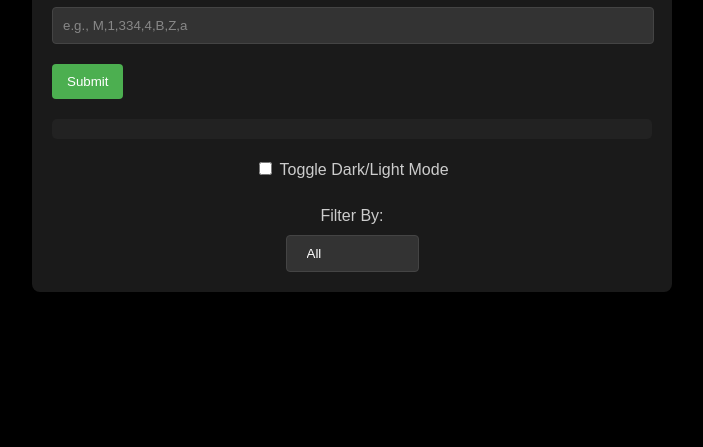
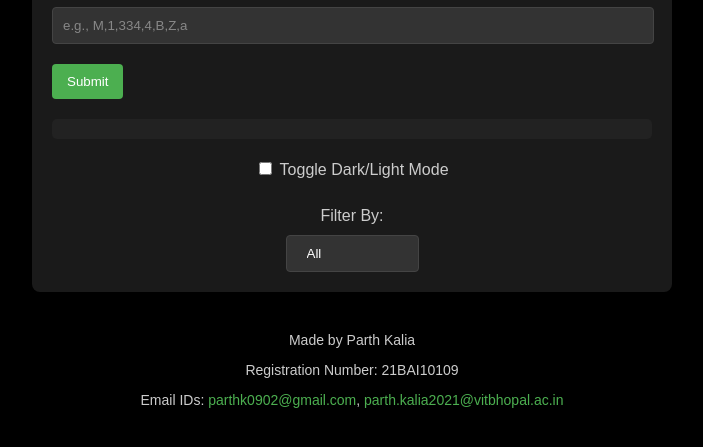
Before and after one commit to TheParthK/bajaj_finserv_backend, a website: page index.html in a window 1280 px wide. Shown: the part 139-586 px from the top of the page, without its empty margins (288-991 px from the left). Drawn offline with Linux system fonts and the light colour scheme.

Commit message:
bug fixes

```diff
--- a/index.html
+++ b/index.html
@@ -175,6 +175,9 @@
     </div>
 
     <footer>
+        <p>Made by Parth Kalia</p>
+        <p>Registration Number: 21BAI10109</p>
+        <p>Email IDs: <a href="mailto:parthk0902@gmail.com">parthk0902@gmail.com</a>, <a href="mailto:parth.kalia2021@vitbhopal.ac.in">parth.kalia2021@vitbhopal.ac.in</a></p>
         </footer>
 
     <script src="script.js"></script>
```
